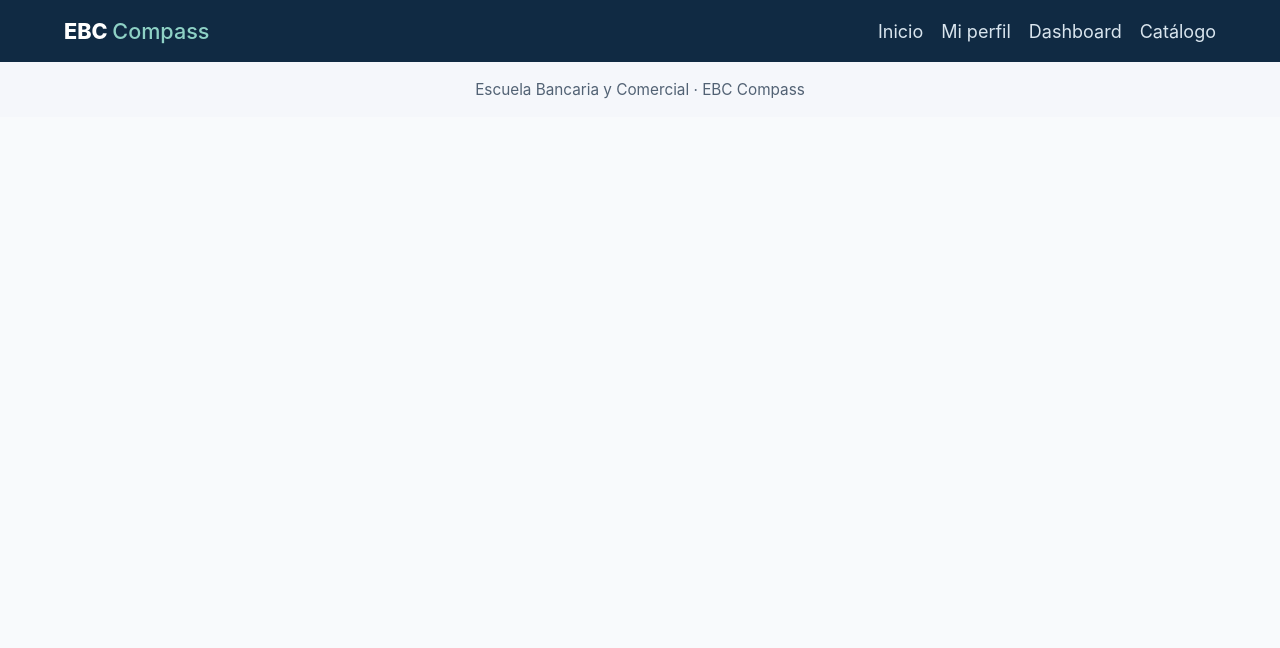
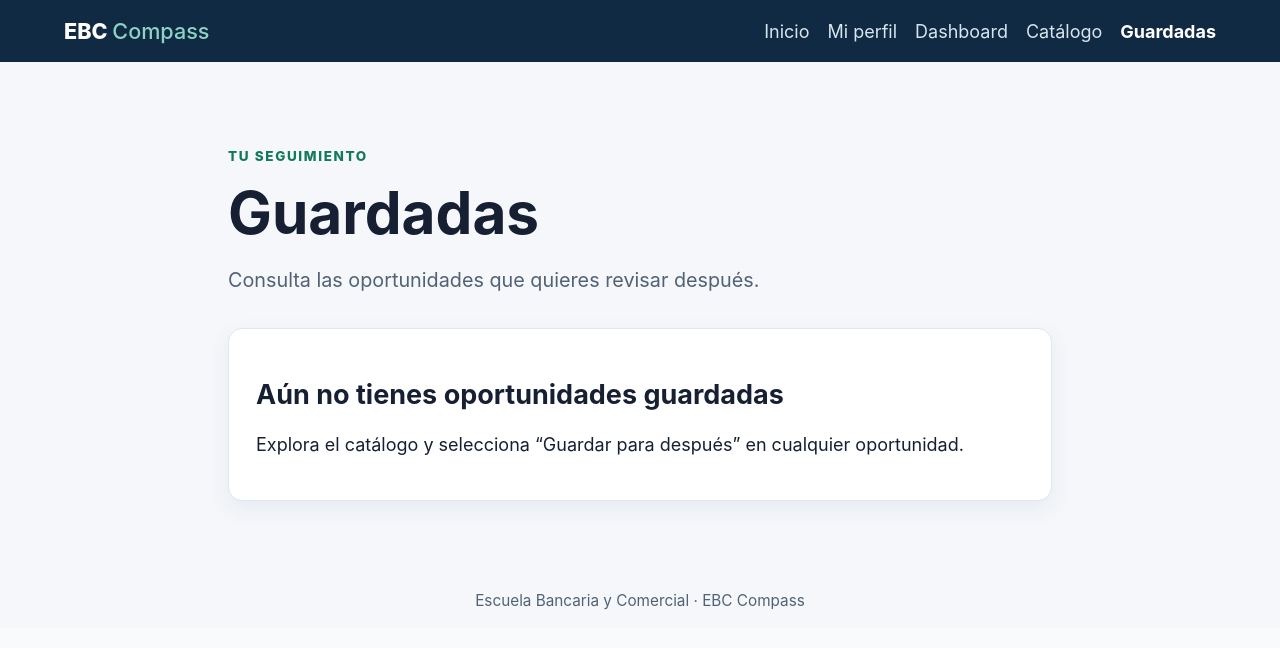
Before and after one commit to EBCoDivas/ebc-compass, a React (Vite) app in the folder frontend/: page /guardadas in a window 1280 px wide. Shown: the top 648 px of the page. Built offline with nearby package versions, Linux system fonts and the light colour scheme; no server answers.

Commit message:
feat(frontend): add saved opportunities view

```diff
--- a/frontend/src/components/Layout.tsx
+++ b/frontend/src/components/Layout.tsx
@@ -11,6 +11,7 @@ export function Layout({ children }: { children: ReactNode }) {
           <NavLink className="nav-link" to="/perfil">Mi perfil</NavLink>
           <NavLink className="nav-link" to="/dashboard">Dashboard</NavLink>
           <NavLink className="nav-link" to="/catalogo">Catálogo</NavLink>
+          <NavLink className="nav-link" to="/guardadas">Guardadas</NavLink>
         </nav>
       </header>
       {children}
--- a/frontend/src/index.css
+++ b/frontend/src/index.css
@@ -24,4 +24,5 @@ nav { display: flex; gap: 1rem; }.nav-link { color: #d9e5ee; text-decoration: no
 @media (max-width: 600px) { .academic-summary { grid-template-columns: 1fr; } }
 .dashboard-grid { display: grid; gap: 1rem; grid-template-columns: repeat(2, 1fr); margin: 1.5rem 0; }.metric-card, .dashboard-section { background: white; border: 1px solid #dfe7ef; border-radius: 14px; padding: 1.25rem; }.metric-card { display: grid; gap: .5rem; }.metric-card strong { font-size: 2rem; }.dashboard-section { margin-top: 1rem; }.section-heading { align-items: center; display: flex; justify-content: space-between; }.section-heading h2, .dashboard-section h2 { margin-top: 0; }.opportunity-grid { display: grid; gap: 1rem; grid-template-columns: repeat(auto-fit, minmax(220px, 1fr)); }.opportunity-card { background: #fff; border: 1px solid #dfe7ef; border-radius: 12px; padding: 1rem; }.opportunity-card h2, .opportunity-card h3 { margin: .65rem 0 .4rem; }.opportunity-card p { color: #526274; line-height: 1.45; }.opportunity-card small { color: #526274; display: block; margin-top: .5rem; }.badge { background: #e2f3ee; border-radius: 20px; color: #135c49; display: inline-block; font-size: .75rem; font-weight: 700; padding: .3rem .55rem; }.alert-list { list-style: none; margin: 0; padding: 0; }.alert-list li { border-bottom: 1px solid #e8eef3; display: flex; justify-content: space-between; padding: .8rem 0; }.catalog-controls { display: grid; gap: .75rem; grid-template-columns: 2fr 1fr; margin-bottom: 1.5rem; }
 .opportunity-card-button { cursor: pointer; font: inherit; text-align: left; width: 100%; }.card-action { color: #13795b; display: block; font-weight: 700; margin-top: .8rem; }.modal-backdrop { align-items: center; background: #102a4388; display: flex; inset: 0; justify-content: center; padding: 1rem; position: fixed; z-index: 10; }.detail-modal { background: white; border-radius: 14px; box-shadow: 0 20px 50px #102a4350; max-width: 540px; padding: 2rem; position: relative; width: 100%; }.modal-close { background: transparent; border: 0; cursor: pointer; font-size: 1.8rem; position: absolute; right: 1rem; top: .7rem; }
+.saved-remove { margin-top: 1rem; }
 @media (max-width: 600px) { .dashboard-grid, .catalog-controls { grid-template-columns: 1fr; }.alert-list li { align-items: flex-start; flex-direction: column; gap: .25rem; } }
--- /dev/null
+++ b/frontend/src/pages/Saved.tsx
@@ -0,0 +1,22 @@
+import { useEffect, useState } from 'react'
+import { fetchOpportunities, type Opportunity } from '../services/opportunityService'
+
+const STORAGE_KEY = 'ebc_compass_saved_opportunities'
+const labels = { course: 'Curso', scholarship: 'Beca', event: 'Evento', procedure: 'Procedimiento' }
+
+export function Saved() {
+  const [items, setItems] = useState<Opportunity[]>([])
+  const [savedIds, setSavedIds] = useState<string[]>(() => JSON.parse(window.localStorage.getItem(STORAGE_KEY) ?? '[]') as string[])
+
+  useEffect(() => {
+    fetchOpportunities().then((all) => setItems(all.filter((item) => savedIds.includes(item.id)))).catch(() => setItems([]))
+  }, [savedIds])
+
+  function remove(id: string) {
+    const next = savedIds.filter((savedId) => savedId !== id)
+    setSavedIds(next)
+    window.localStorage.setItem(STORAGE_KEY, JSON.stringify(next))
+  }
+
+  return <main className="page"><div className="page-heading"><p className="eyebrow">TU SEGUIMIENTO</p><h1>Guardadas</h1><p>Consulta las oportunidades que quieres revisar después.</p></div>{items.length === 0 ? <section className="welcome-card"><h2>Aún no tienes oportunidades guardadas</h2><p>Explora el catálogo y selecciona “Guardar para después” en cualquier oportunidad.</p></section> : <div className="opportunity-grid">{items.map((item) => <article className="opportunity-card" key={item.id}><span className="badge">{labels[item.type]}</span><h2>{item.title}</h2><p>{item.description}</p>{item.location && <small>{item.location}</small>}{item.deadline && <small>Fecha límite: {item.deadline}</small>}<button className="button secondary saved-remove" onClick={() => remove(item.id)}>Quitar de guardadas</button></article>)}</div>}</main>
+}
--- a/frontend/src/routes/AppRoutes.tsx
+++ b/frontend/src/routes/AppRoutes.tsx
@@ -4,9 +4,10 @@ import { Profile } from '../pages/Profile'
 import { Layout } from '../components/Layout'
 import { Dashboard } from '../pages/Dashboard'
 import { Catalog } from '../pages/Catalog'
+import { Saved } from '../pages/Saved'
 
 export function AppRoutes() {
   return (
-    <Layout><Routes><Route path="/" element={<Home />} /><Route path="/dashboard" element={<Dashboard />} /><Route path="/catalogo" element={<Catalog />} /><Route path="/perfil" element={<Profile />} /></Routes></Layout>
+    <Layout><Routes><Route path="/" element={<Home />} /><Route path="/dashboard" element={<Dashboard />} /><Route path="/catalogo" element={<Catalog />} /><Route path="/guardadas" element={<Saved />} /><Route path="/perfil" element={<Profile />} /></Routes></Layout>
   )
 }
```
